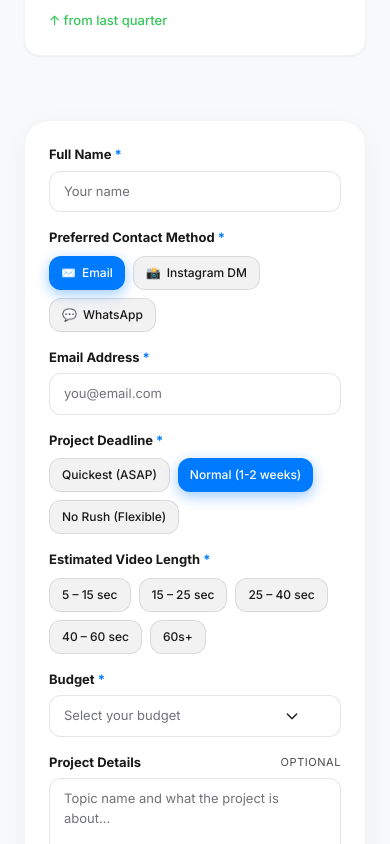
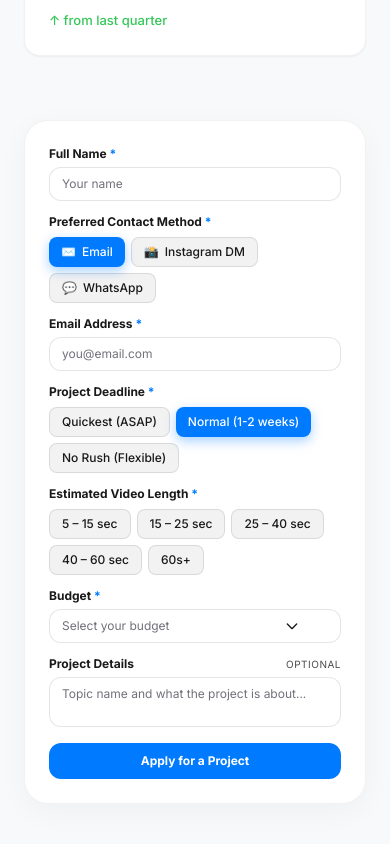
Before and after one commit to BerserkerOP/website, a Next.js app: page / in a window 390 px wide. Shown: the part 5600-6444 px from the top of the page. Built offline with nearby package versions, Linux system fonts and the light colour scheme.

Commit message:
Make project application modal shorter with sleek internal scroll pane and place Contact before FAQ at the end of top navigation bar

```diff
--- a/components/ContactForm.tsx
+++ b/components/ContactForm.tsx
@@ -139,7 +139,7 @@ export default function ContactForm({ onSuccess }: { onSuccess?: () => void }) {
 
   return (
     <form
-      className="p-4 flex flex-col gap-4 overflow-y-auto"
+      className="p-4 sm:p-5 flex flex-col gap-3 overflow-y-auto"
       noValidate
       onSubmit={handleSubmit}
     >
@@ -149,8 +149,8 @@ export default function ContactForm({ onSuccess }: { onSuccess?: () => void }) {
       <input type="hidden" name="_next" value="https://halftonemotion.vercel.app/" />
 
       {/* 1. Name Input */}
-      <div className="flex flex-col gap-1.5">
-        <label htmlFor="name" className="text-[13px] font-bold text-apple-text dark:text-white">
+      <div className="flex flex-col gap-1">
+        <label htmlFor="name" className="text-[12px] font-bold text-apple-text dark:text-white">
           Full Name <span className="text-apple-blue">*</span>
         </label>
         <input
@@ -160,17 +160,17 @@ export default function ContactForm({ onSuccess }: { onSuccess?: () => void }) {
           required
           placeholder="Your name"
           onChange={handleChange}
-          className={`w-full px-3.5 py-2.5 rounded-xl border ${errors.name ? 'border-[#FF3B30] focus:ring-[#FF3B30]/20 bg-white dark:bg-[#1C1C1E]' : 'border-black/10 dark:border-white/10 focus:border-apple-blue focus:ring-apple-blue bg-white/70 dark:bg-black/40'} focus:ring-1 outline-none transition-all placeholder:text-zinc-500 dark:placeholder:text-zinc-400 text-apple-text dark:text-white text-[13px] backdrop-blur-md`}
+          className={`w-full px-3 py-2 rounded-xl border ${errors.name ? 'border-[#FF3B30] focus:ring-[#FF3B30]/20 bg-white dark:bg-[#1C1C1E]' : 'border-black/10 dark:border-white/10 focus:border-apple-blue focus:ring-apple-blue bg-white/70 dark:bg-black/40'} focus:ring-1 outline-none transition-all placeholder:text-zinc-500 dark:placeholder:text-zinc-400 text-apple-text dark:text-white text-xs backdrop-blur-md`}
         />
         <ErrorMessage message={errors.name} />
       </div>
 
       {/* 2. Preferred Contact Method Selector */}
-      <div className="flex flex-col gap-2">
-        <label className="text-[13px] font-bold text-apple-text dark:text-white">
+      <div className="flex flex-col gap-1.5">
+        <label className="text-[12px] font-bold text-apple-text dark:text-white">
           Preferred Contact Method <span className="text-apple-blue">*</span>
         </label>
-        <div className="flex flex-wrap gap-2">
+        <div className="flex flex-wrap gap-1.5">
           {contactMethods.map((method) => {
             const isSelected = preferredMethod === method.id;
             return (
@@ -181,9 +181,9 @@ export default function ContactForm({ onSuccess }: { onSuccess?: () => void }) {
                   setPreferredMethod(method.id);
                   if (errors.contactDetail) setErrors(prev => ({ ...prev, contactDetail: '' }));
                 }}
-                className={`px-3 py-2 rounded-xl text-xs font-medium transition-all duration-200 flex items-center gap-1.5 ${
+                className={`px-3 py-1.5 rounded-lg text-xs font-medium transition-all duration-200 flex items-center gap-1.5 ${
                   isSelected
-                    ? 'bg-apple-blue text-white shadow-[0_4px_14px_rgba(0,122,255,0.4)] border-transparent'
+                    ? 'bg-apple-blue text-white shadow-[0_4px_12px_rgba(0,122,255,0.35)] border-transparent font-bold'
                     : 'bg-black/5 dark:bg-white/5 border border-black/10 dark:border-white/10 text-apple-text dark:text-white/80 hover:bg-black/10 dark:hover:bg-white/10'
                 }`}
               >
@@ -196,8 +196,8 @@ export default function ContactForm({ onSuccess }: { onSuccess?: () => void }) {
       </div>
 
       {/* 3. Dynamic Contact Detail Field */}
-      <div className="flex flex-col gap-1.5">
-        <label htmlFor="contactDetail" className="text-[13px] font-bold text-apple-text dark:text-white">
+      <div className="flex flex-col gap-1">
+        <label htmlFor="contactDetail" className="text-[12px] font-bold text-apple-text dark:text-white">
           {activeMethodConfig.fieldLabel} <span className="text-apple-blue">*</span>
         </label>
         <input
@@ -207,17 +207,17 @@ export default function ContactForm({ onSuccess }: { onSuccess?: () => void }) {
           required
           placeholder={activeMethodConfig.placeholder}
           onChange={handleChange}
-          className={`w-full px-3.5 py-2.5 rounded-xl border ${errors.contactDetail ? 'border-[#FF3B30] focus:ring-[#FF3B30]/20 bg-white dark:bg-[#1C1C1E]' : 'border-black/10 dark:border-white/10 focus:border-apple-blue focus:ring-apple-blue bg-white/70 dark:bg-black/40'} focus:ring-1 outline-none transition-all placeholder:text-zinc-500 dark:placeholder:text-zinc-400 text-apple-text dark:text-white text-[13px] backdrop-blur-md`}
+          className={`w-full px-3 py-2 rounded-xl border ${errors.contactDetail ? 'border-[#FF3B30] focus:ring-[#FF3B30]/20 bg-white dark:bg-[#1C1C1E]' : 'border-black/10 dark:border-white/10 focus:border-apple-blue focus:ring-apple-blue bg-white/70 dark:bg-black/40'} focus:ring-1 outline-none transition-all placeholder:text-zinc-500 dark:placeholder:text-zinc-400 text-apple-text dark:text-white text-xs backdrop-blur-md`}
         />
         <ErrorMessage message={errors.contactDetail} />
       </div>
 
       {/* 4. Project Deadline Selector */}
-      <div className="flex flex-col gap-2">
-        <label className="text-[13px] font-bold text-apple-text dark:text-white">
+      <div className="flex flex-col gap-1.5">
+        <label className="text-[12px] font-bold text-apple-text dark:text-white">
           Project Deadline <span className="text-apple-blue">*</span>
         </label>
-        <div className="flex flex-wrap gap-2">
+        <div className="flex flex-wrap gap-1.5">
           {deadlines.map((dl) => {
             const isSelected = selectedDeadline === dl.label;
             return (
@@ -228,9 +228,9 @@ export default function ContactForm({ onSuccess }: { onSuccess?: () => void }) {
                   setSelectedDeadline(dl.label);
                   if (errors.deadline) setErrors(prev => ({ ...prev, deadline: '' }));
                 }}
-                className={`px-3 py-2 rounded-xl text-xs font-medium transition-all duration-200 ${
+                className={`px-3 py-1.5 rounded-lg text-xs font-medium transition-all duration-200 ${
                   isSelected
-                    ? 'bg-apple-blue text-white shadow-[0_4px_14px_rgba(0,122,255,0.4)] border-transparent'
+                    ? 'bg-apple-blue text-white shadow-[0_4px_12px_rgba(0,122,255,0.35)] border-transparent font-bold'
                     : 'bg-black/5 dark:bg-white/5 border border-black/10 dark:border-white/10 text-apple-text dark:text-white/80 hover:bg-black/10 dark:hover:bg-white/10'
                 }`}
               >
@@ -243,11 +243,11 @@ export default function ContactForm({ onSuccess }: { onSuccess?: () => void }) {
       </div>
 
       {/* 5. Video Length Selector */}
-      <div className="flex flex-col gap-2">
-        <label className="text-[13px] font-bold text-apple-text dark:text-white">
+      <div className="flex flex-col gap-1.5">
+        <label className="text-[12px] font-bold text-apple-text dark:text-white">
           Estimated Video Length <span className="text-apple-blue">*</span>
         </label>
-        <div className="flex flex-wrap gap-2">
+        <div className="flex flex-wrap gap-1.5">
           {videoLengths.map((vl) => {
             const isSelected = selectedVideoLength === vl.label;
             return (
@@ -258,9 +258,9 @@ export default function ContactForm({ onSuccess }: { onSuccess?: () => void }) {
                   setSelectedVideoLength(vl.label);
                   if (errors.videoLength) setErrors(prev => ({ ...prev, videoLength: '' }));
                 }}
-                className={`px-3 py-2 rounded-xl text-xs font-medium transition-all duration-200 ${
+                className={`px-3 py-1.5 rounded-lg text-xs font-medium transition-all duration-200 ${
                   isSelected
-                    ? 'bg-apple-blue text-white shadow-[0_4px_14px_rgba(0,122,255,0.4)] border-transparent'
+                    ? 'bg-apple-blue text-white shadow-[0_4px_12px_rgba(0,122,255,0.35)] border-transparent font-bold'
                     : 'bg-black/5 dark:bg-white/5 border border-black/10 dark:border-white/10 text-apple-text dark:text-white/80 hover:bg-black/10 dark:hover:bg-white/10'
                 }`}
               >
@@ -273,8 +273,8 @@ export default function ContactForm({ onSuccess }: { onSuccess?: () => void }) {
       </div>
 
       {/* 6. Budget Dropdown */}
-      <div className="flex flex-col gap-1.5">
-        <label className="text-[13px] font-bold text-apple-text dark:text-white">
+      <div className="flex flex-col gap-1">
+        <label className="text-[12px] font-bold text-apple-text dark:text-white">
           Budget <span className="text-apple-blue">*</span>
         </label>
 
@@ -282,7 +282,7 @@ export default function ContactForm({ onSuccess }: { onSuccess?: () => void }) {
           <input type="hidden" name="budget" value={selectedBudget} />
           <div
             onClick={() => setIsDropdownOpen(!isDropdownOpen)}
-            className={`w-full px-3.5 py-2.5 pr-10 rounded-xl border ${errors.budget ? 'border-[#FF3B30] bg-white dark:bg-[#1C1C1E]' : 'border-black/10 dark:border-white/10 bg-white/70 dark:bg-black/40'} ${isDropdownOpen ? 'border-apple-blue ring-1 ring-apple-blue' : 'focus:border-apple-blue focus:ring-apple-blue focus:ring-1'} outline-none transition-all text-[13px] backdrop-blur-md cursor-pointer flex items-center justify-between`}
+            className={`w-full px-3 py-2 pr-10 rounded-xl border ${errors.budget ? 'border-[#FF3B30] bg-white dark:bg-[#1C1C1E]' : 'border-black/10 dark:border-white/10 bg-white/70 dark:bg-black/40'} ${isDropdownOpen ? 'border-apple-blue ring-1 ring-apple-blue' : 'focus:border-apple-blue focus:ring-apple-blue focus:ring-1'} outline-none transition-all text-xs backdrop-blur-md cursor-pointer flex items-center justify-between`}
             tabIndex={0}
             onBlur={(e) => {
               if (!e.currentTarget.contains(e.relatedTarget)) {
@@ -306,7 +306,7 @@ export default function ContactForm({ onSuccess }: { onSuccess?: () => void }) {
                 exit={{ opacity: 0, y: -10, scale: 0.95 }}
                 transition={{ duration: 0.2 }}
                 onMouseDown={(e) => e.preventDefault()}
-                className="absolute top-[calc(100%+8px)] left-0 right-0 z-50 bg-white/90 dark:bg-[#2A2A2E]/90 backdrop-blur-xl border border-black/10 dark:border-white/10 rounded-xl py-1.5 shadow-2xl overflow-hidden"
+                className="absolute top-[calc(100%+6px)] left-0 right-0 z-50 bg-white/95 dark:bg-[#2A2A2E]/95 backdrop-blur-xl border border-black/10 dark:border-white/10 rounded-xl py-1 shadow-2xl overflow-hidden"
               >
                 {budgets.map(b => (
                   <div
@@ -316,11 +316,11 @@ export default function ContactForm({ onSuccess }: { onSuccess?: () => void }) {
                       setIsDropdownOpen(false);
                       if (errors.budget) setErrors(prev => ({ ...prev, budget: '' }));
                     }}
-                    className={`px-4 py-2 text-[13px] cursor-pointer transition-colors ${selectedBudget === b ? 'bg-apple-blue/10 text-apple-blue font-bold' : 'text-apple-text dark:text-white hover:bg-black/5 dark:hover:bg-white/10'} mx-1.5 rounded-lg my-0.5 flex items-center justify-between`}
+                    className={`px-3 py-1.5 text-xs cursor-pointer transition-colors ${selectedBudget === b ? 'bg-apple-blue/10 text-apple-blue font-bold' : 'text-apple-text dark:text-white hover:bg-black/5 dark:hover:bg-white/10'} mx-1 rounded-lg my-0.5 flex items-center justify-between`}
                   >
                     {b}
                     {selectedBudget === b && (
-                      <motion.svg initial={{ scale: 0 }} animate={{ scale: 1 }} className="w-4 h-4" fill="none" viewBox="0 0 24 24" stroke="currentColor">
+                      <motion.svg initial={{ scale: 0 }} animate={{ scale: 1 }} className="w-3.5 h-3.5" fill="none" viewBox="0 0 24 24" stroke="currentColor">
                         <path strokeLinecap="round" strokeLinejoin="round" strokeWidth={3} d="M5 13l4 4L19 7" />
                       </motion.svg>
                     )}
@@ -334,23 +334,23 @@ export default function ContactForm({ onSuccess }: { onSuccess?: () => void }) {
       </div>
 
       {/* 7. Description / Message */}
-      <div className="flex flex-col gap-1.5">
-        <label htmlFor="description" className="text-[13px] font-bold text-apple-text dark:text-white flex justify-between items-center">
+      <div className="flex flex-col gap-1">
+        <label htmlFor="description" className="text-[12px] font-bold text-apple-text dark:text-white flex justify-between items-center">
           <span>Project Details</span>
-          <span className="text-apple-subtext font-normal text-[11px] uppercase tracking-wider">Optional</span>
+          <span className="text-apple-subtext font-normal text-[10px] uppercase tracking-wider">Optional</span>
         </label>
         <textarea
           id="description"
           name="description"
           placeholder="Topic name and what the project is about..."
-          rows={3}
+          rows={2}
           onChange={handleChange}
-          className={`w-full px-3.5 py-2.5 rounded-xl border border-black/10 dark:border-white/10 focus:border-apple-blue focus:ring-apple-blue focus:ring-1 outline-none transition-all placeholder:text-zinc-500 dark:placeholder:text-zinc-400 bg-white/70 dark:bg-black/40 text-apple-text dark:text-white text-[13px] resize-none backdrop-blur-md`}
+          className={`w-full px-3 py-2 rounded-xl border border-black/10 dark:border-white/10 focus:border-apple-blue focus:ring-apple-blue focus:ring-1 outline-none transition-all placeholder:text-zinc-500 dark:placeholder:text-zinc-400 bg-white/70 dark:bg-black/40 text-apple-text dark:text-white text-xs resize-none backdrop-blur-md`}
         />
       </div>
 
       {submitError && (
-        <div className="p-3 rounded-xl bg-red-500/10 border border-red-500/20 text-red-600 dark:text-red-400 text-[13px] font-medium text-center">
+        <div className="p-2.5 rounded-xl bg-red-500/10 border border-red-500/20 text-red-600 dark:text-red-400 text-xs font-medium text-center">
           Oops! Something went wrong submitting the form.
         </div>
       )}
@@ -359,7 +359,7 @@ export default function ContactForm({ onSuccess }: { onSuccess?: () => void }) {
       <button
         type="submit"
         disabled={isSubmitting}
-        className="mt-2 shrink-0 w-full bg-apple-blue text-white font-bold py-3 rounded-xl hover:bg-[#007AFF]/90 hover:shadow-[0_8px_25px_-5px_rgba(0,122,255,0.6)] hover:-translate-y-0.5 transition-all active:scale-[0.98] text-[13px] flex items-center justify-center gap-2 disabled:opacity-50 disabled:cursor-not-allowed disabled:hover:shadow-none disabled:hover:translate-y-0"
+        className="mt-1 shrink-0 w-full bg-apple-blue text-white font-bold py-2.5 rounded-xl hover:bg-[#007AFF]/90 hover:shadow-[0_8px_25px_-5px_rgba(0,122,255,0.6)] hover:-translate-y-0.5 transition-all active:scale-[0.98] text-xs flex items-center justify-center gap-2 disabled:opacity-50 disabled:cursor-not-allowed disabled:hover:shadow-none disabled:hover:translate-y-0"
       >
         {isSubmitting ? (
           <>
--- a/components/Navbar.tsx
+++ b/components/Navbar.tsx
@@ -11,8 +11,8 @@ const NAV_LINKS = [
   { name: 'Home', path: '/' },
   { name: 'Our Work', path: '/work' },
   { name: 'Process', path: '/process' },
-  { name: 'FAQ', path: '/faq' },
-  { name: 'Contact', path: '/contact' }
+  { name: 'Contact', path: '/contact' },
+  { name: 'FAQ', path: '/faq' }
 ];
 
 export default function Navbar() {
```
Also changed, not shown: components/ContactModal.tsx (+11 -9 lines).
